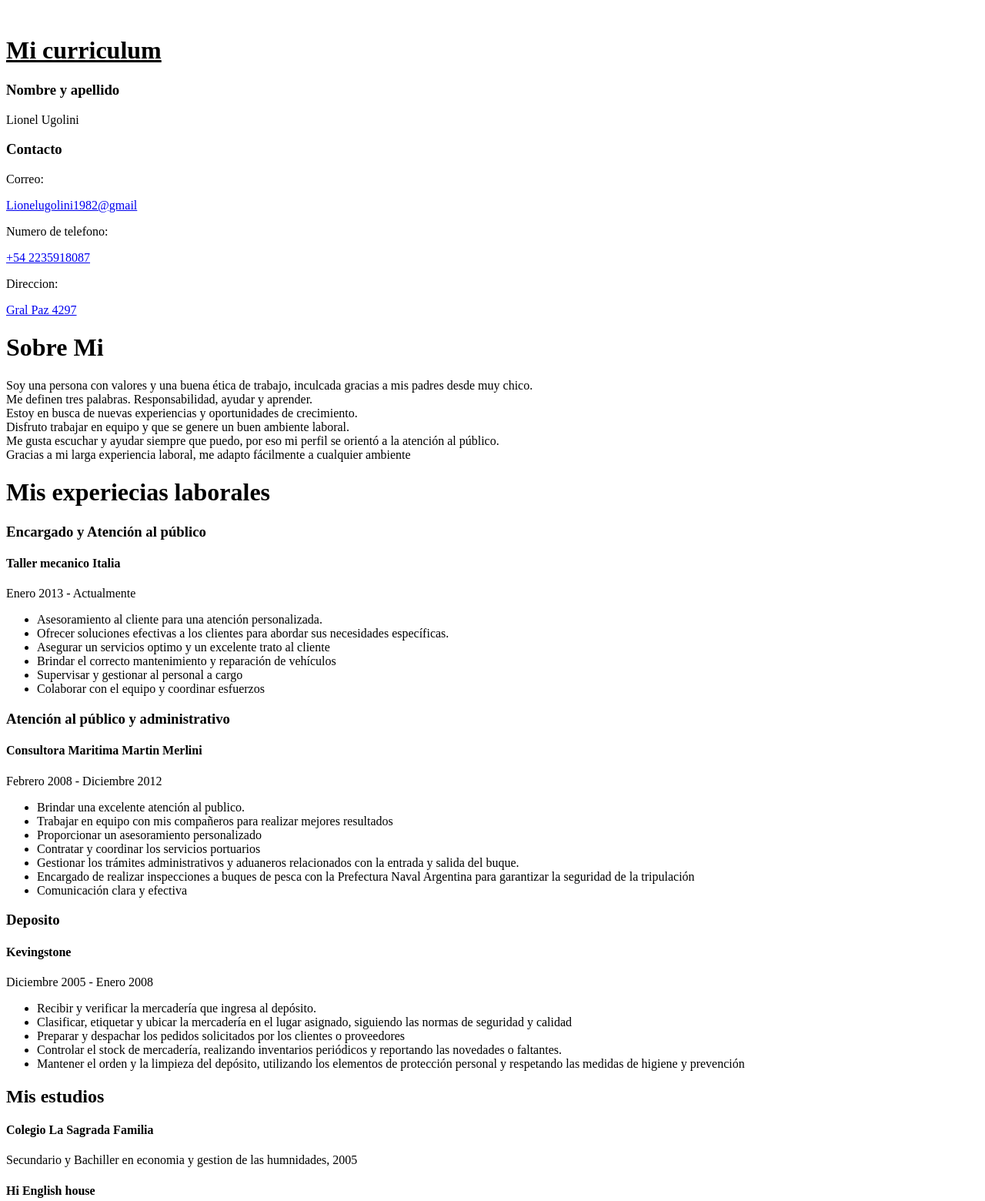
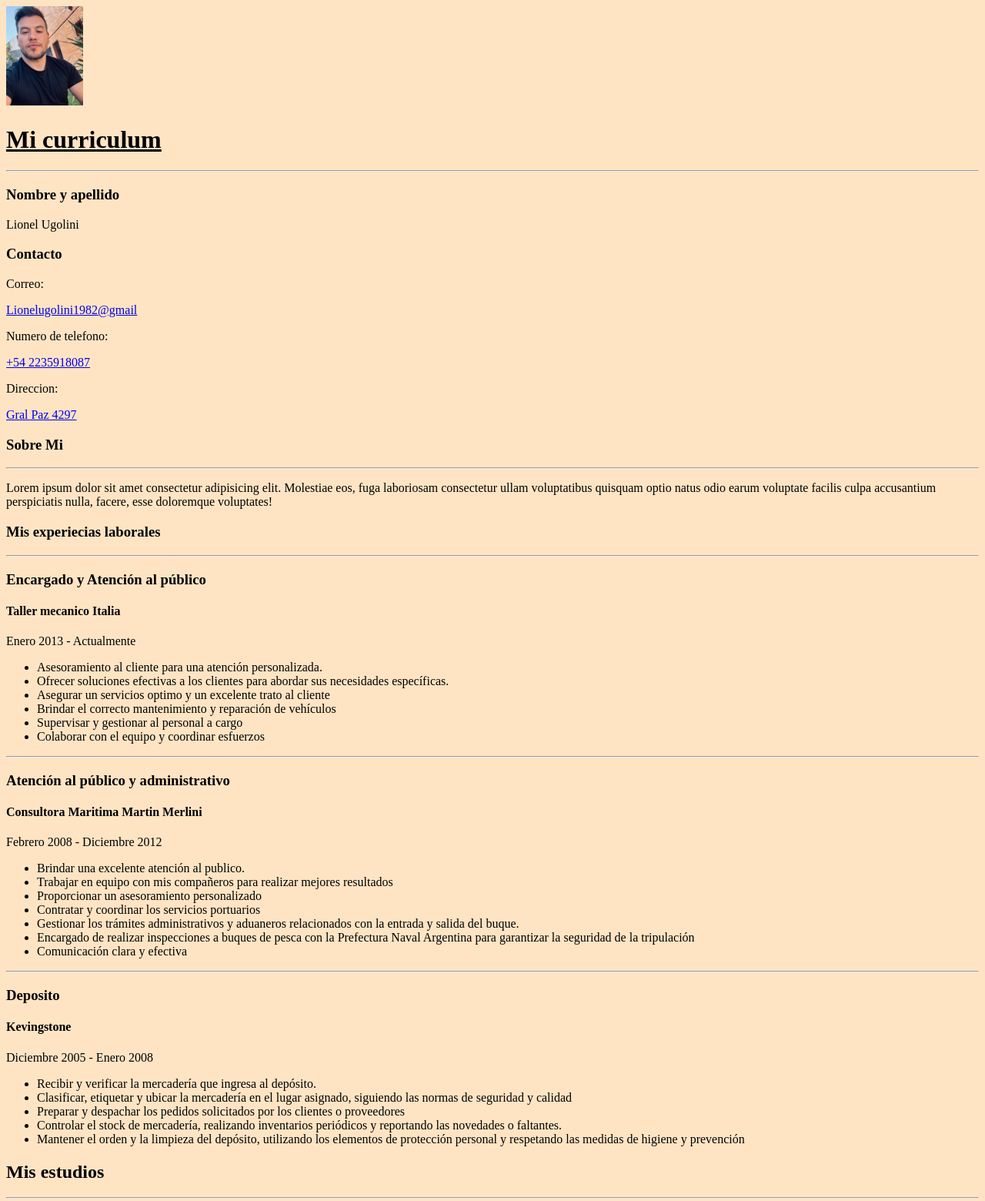
Before and after one commit to Liougolini/liougolini, a plain HTML site: page Hojadevida.html in a window 1280 px wide. Shown: the top 1560 px of the page at 77% size. Drawn offline with Linux system fonts and the light colour scheme.

Commit message:
puse foto y color

```diff
--- a/Hojadevida.html
+++ b/Hojadevida.html
@@ -2,25 +2,37 @@
 <html>
 <head>
     <meta charset="UTF-8" />
+    <link rel="Stylesheet" href="hojadevida.css">
     <meta http-equiv="X-UA-Compatible" content="IE=edge">
     <meta name="viewport" content="width=device-width, initial-scale=1.0">
     <title>Hoja de vida</title>
 </head>
-<body>
-    <header><img src=""><h1><u>Mi curriculum</u></h1></header>
-    <h3>Nombre y apellido</h3>
+<body style="background-color: bisque;">
+    <header><img src="./imagenes/IMG_0362.jpg"width="100"><h1 ><u>Mi curriculum</u></h1></header>
+    <hr>
+    <main>
+        <section>
+            <article>
+    <p ><h3 >Nombre y apellido</h3></p>
     <p >Lionel Ugolini</p>
-    <h3>Contacto</h3>
+    <h3 >Contacto</h3>
     <p>Correo:</p>
     <p><a href="mailto:lionelugolini1982@gmail.com">Lionelugolini1982@gmail</a></p>
     <p>Numero de telefono:</p>
     <p><a href="tel:+542235918087">+54 2235918087</a></p>
     <p>Direccion:</p>
     <P><a href="https://www.google.com.ar/maps/place/Gral.+Paz+4297,+B7602DPC+Mar+del+Plata,+Provincia+de+Buenos+Aires/@-38.0303399,-57.5463187,17z/data=!3m1!4b1!4m5!3m4!1s0x9584ddd267f92d09:0x7cbfe9825c07540a!8m2!3d-38.0303442!4d-57.5437384" target="_blank">Gral Paz 4297</a>
-     <H1>Sobre Mi</H1>
-     <p>Soy una persona con valores y una buena ética de trabajo, inculcada gracias a mis padres desde muy chico.<br> Me definen tres palabras. Responsabilidad, ayudar y aprender.<br> Estoy en busca de nuevas experiencias y oportunidades de crecimiento.<br> Disfruto trabajar en equipo y que se genere un buen ambiente laboral.<br> Me gusta escuchar y ayudar siempre que puedo, por eso mi perfil se orientó a la atención al público.<br> Gracias a mi larga experiencia laboral, me adapto fácilmente a cualquier ambiente</p>
-    <H1>Mis experiecias laborales</H1>
+    </article>
+    <aside> </aside>
+    </section>
+    <section>
+        <article>
+        <H1 >Sobre Mi</H1>
+        <hr>
+     <p>Lorem ipsum dolor sit amet consectetur adipisicing elit. Molestiae eos, fuga laboriosam consectetur ullam voluptatibus quisquam optio natus odio earum voluptate facilis culpa accusantium perspiciatis nulla, facere, esse doloremque voluptates!</p>
 
+     <H1>Mis experiecias laborales</H1>
+     <hr>
     <h3>Encargado y Atención al público</h3>
     <h4>Taller mecanico Italia</h4>
     <p>Enero 2013 - Actualmente</p>
@@ -32,6 +44,7 @@
         <li>Supervisar y gestionar al personal a cargo</li>
         <li>Colaborar con el equipo y coordinar esfuerzos</li>
     </ul>
+    <hr>
     <h3>Atención al público y administrativo</h3>
     <h4>Consultora Maritima Martin Merlini</h4>
     <p>Febrero 2008 - Diciembre 2012</p>
@@ -44,6 +57,7 @@
         <li>Encargado de realizar inspecciones a buques de pesca con la Prefectura Naval Argentina para garantizar la seguridad de la tripulación</li>
         <li>Comunicación clara y efectiva</li>
     </ul>
+    <hr>
     <h3>Deposito</h3>
     <h4>Kevingstone</h4>
     <p>Diciembre 2005 -  Enero 2008</p>
@@ -57,6 +71,7 @@
     </ul>
 
     <h2>Mis estudios</h2>
+    <hr>
     <h4>Colegio La Sagrada Familia</h4>
     <p>Secundario y Bachiller en economia y gestion de las humnidades, 2005</p>
     <h4>Hi English house</h4>
@@ -65,6 +80,7 @@
     <p>Auxiliar mecanico completo 2020</p>
 
     <h2>Otros datos</h2>
+    <hr>
     <ul>
         <li>Entre el 2013 y el 2014 tuve un emprendimiento de venta de alimento y accesorios de mascotas con atencion al publico.</li>
         <li>Disponibilidad horaria: Full-Time</li>
@@ -74,10 +90,13 @@
     </ul>
 
     <h2>Idiomas</h2>
-    <p>Ingles escrito y oral: A1</p>
-    <p>Italianoescrito y oral: A1</p>
+    <hr>
+    <p>Ingles escrito y oral: A2</p>
+    <p>Italianoescrito y oral: A2</p>
     <p>Español: Nativo</p>
-
-
+</article>
+</section>
+</main>
+<footer></footer>
 </body>
 </html>
```
Also changed, not shown: formulario.html (+1 -1 lines), imagenes/IMG_0362.jpg (added).
